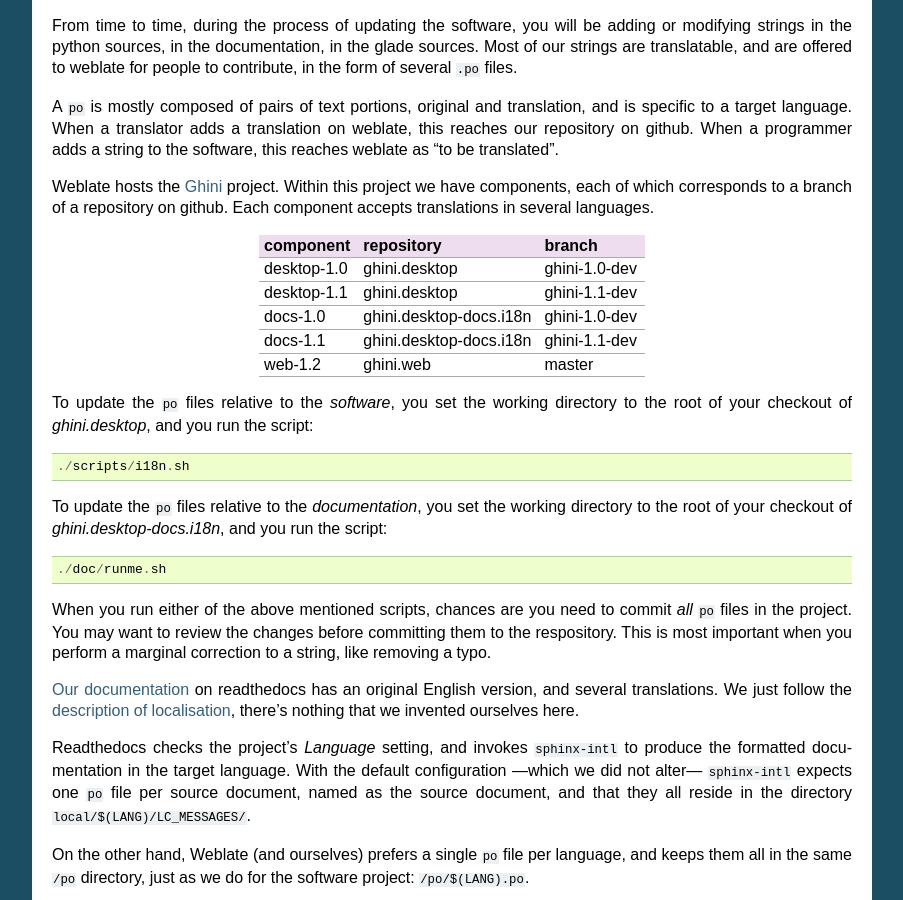
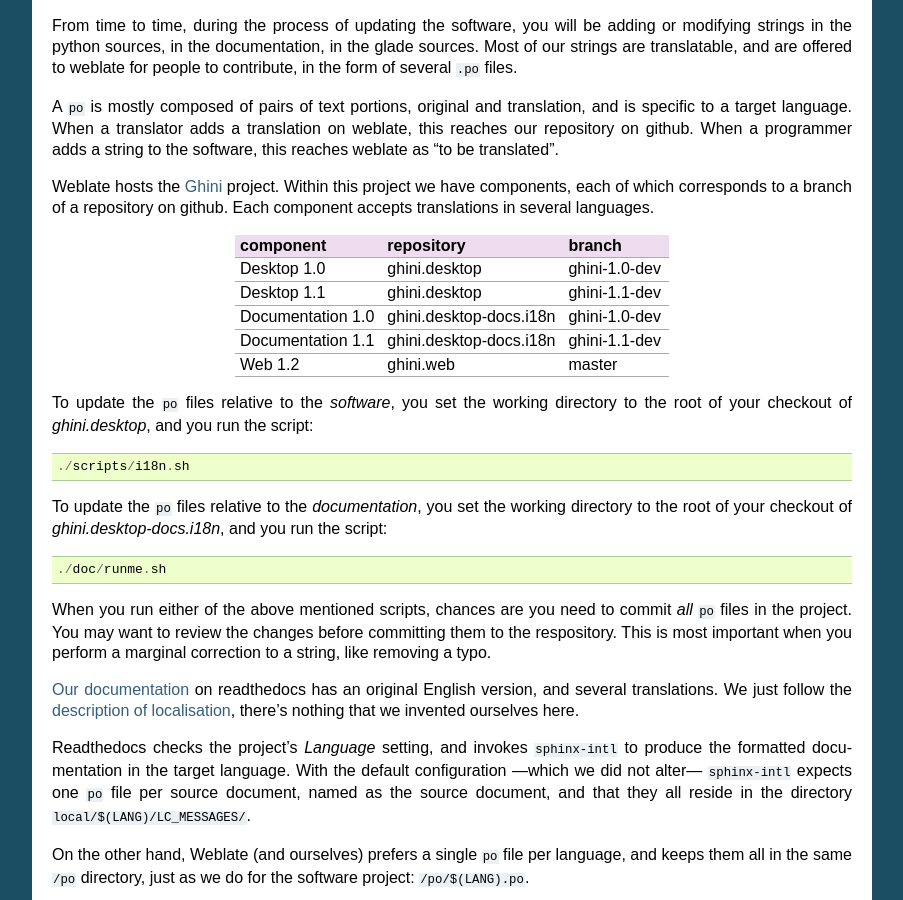
Before and after one commit to Ghini/ghini.desktop-docs.i18n, a Sphinx documentation site: the page built from doc/building.rst, in a window 1280 px wide and 900 px high, scrolled down 1368 px. Shown: the whole window, without its empty margins (198-1101 px from the left). Built offline with Sphinx 7.4.7, drawn with Linux system fonts in a browser that asks for light colours.

Commit message:
matching docs to external situation

```diff
--- a/doc/building.rst
+++ b/doc/building.rst
@@ -96,15 +96,15 @@ project. Within this project we have components, each of which corresponds
 to a branch of a repository on github. Each component accepts translations
 in several languages.
 
-=============== =========================== ==================
-component       repository                  branch
-=============== =========================== ==================
-desktop-1.0     ghini.desktop               ghini-1.0-dev
-desktop-1.1     ghini.desktop               ghini-1.1-dev
-docs-1.0        ghini.desktop-docs.i18n     ghini-1.0-dev
-docs-1.1        ghini.desktop-docs.i18n     ghini-1.1-dev
-web-1.2         ghini.web                   master
-=============== =========================== ==================
+================== =========================== ==================
+component          repository                  branch
+================== =========================== ==================
+Desktop 1.0        ghini.desktop               ghini-1.0-dev
+Desktop 1.1        ghini.desktop               ghini-1.1-dev
+Documentation 1.0  ghini.desktop-docs.i18n     ghini-1.0-dev
+Documentation 1.1  ghini.desktop-docs.i18n     ghini-1.1-dev
+Web 1.2            ghini.web                   master
+================== =========================== ==================
 
 To update the ``po`` files relative to the *software*, you set the working
 directory to the root of your checkout of *ghini.desktop*, and you run the
```
